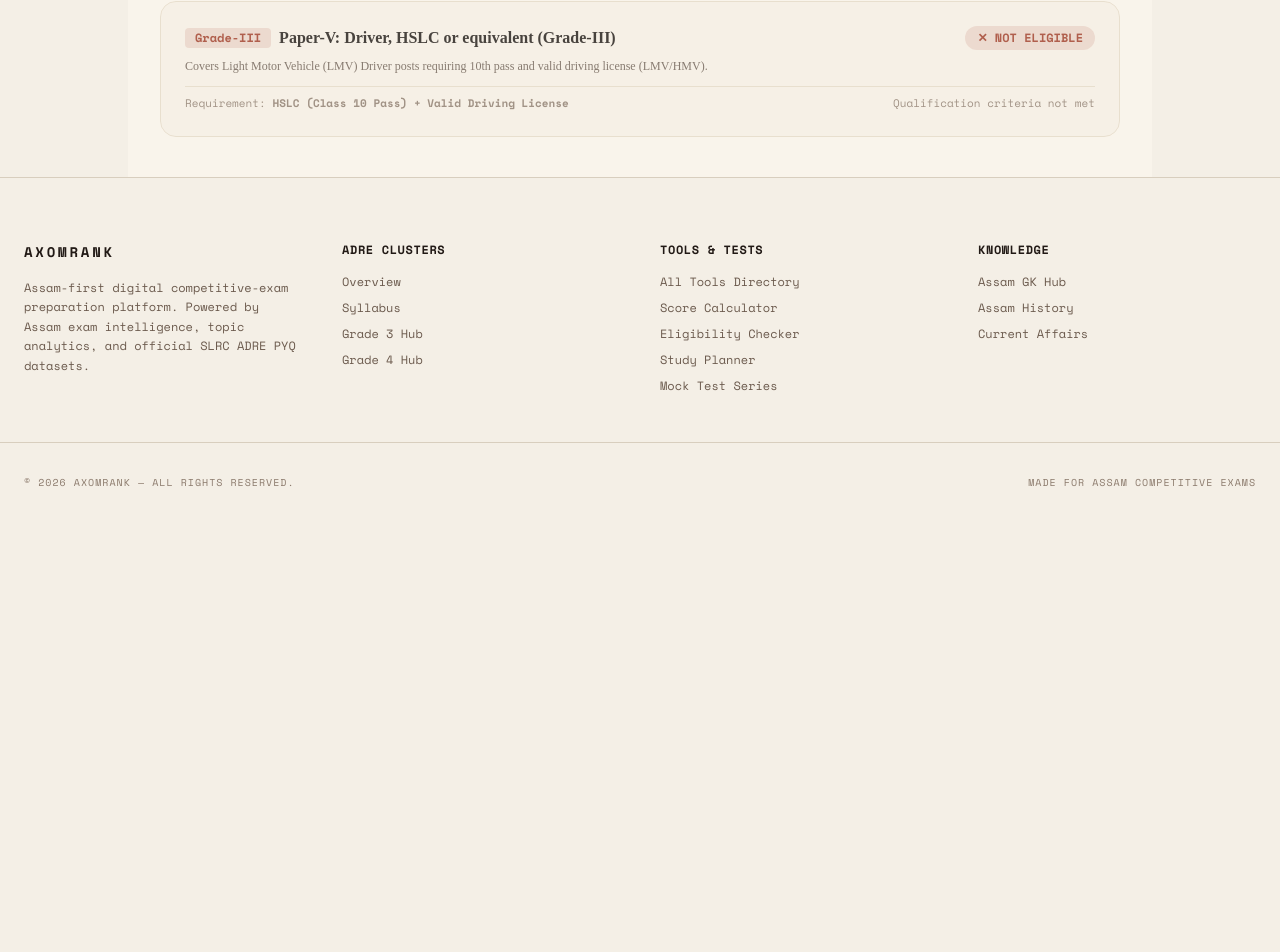
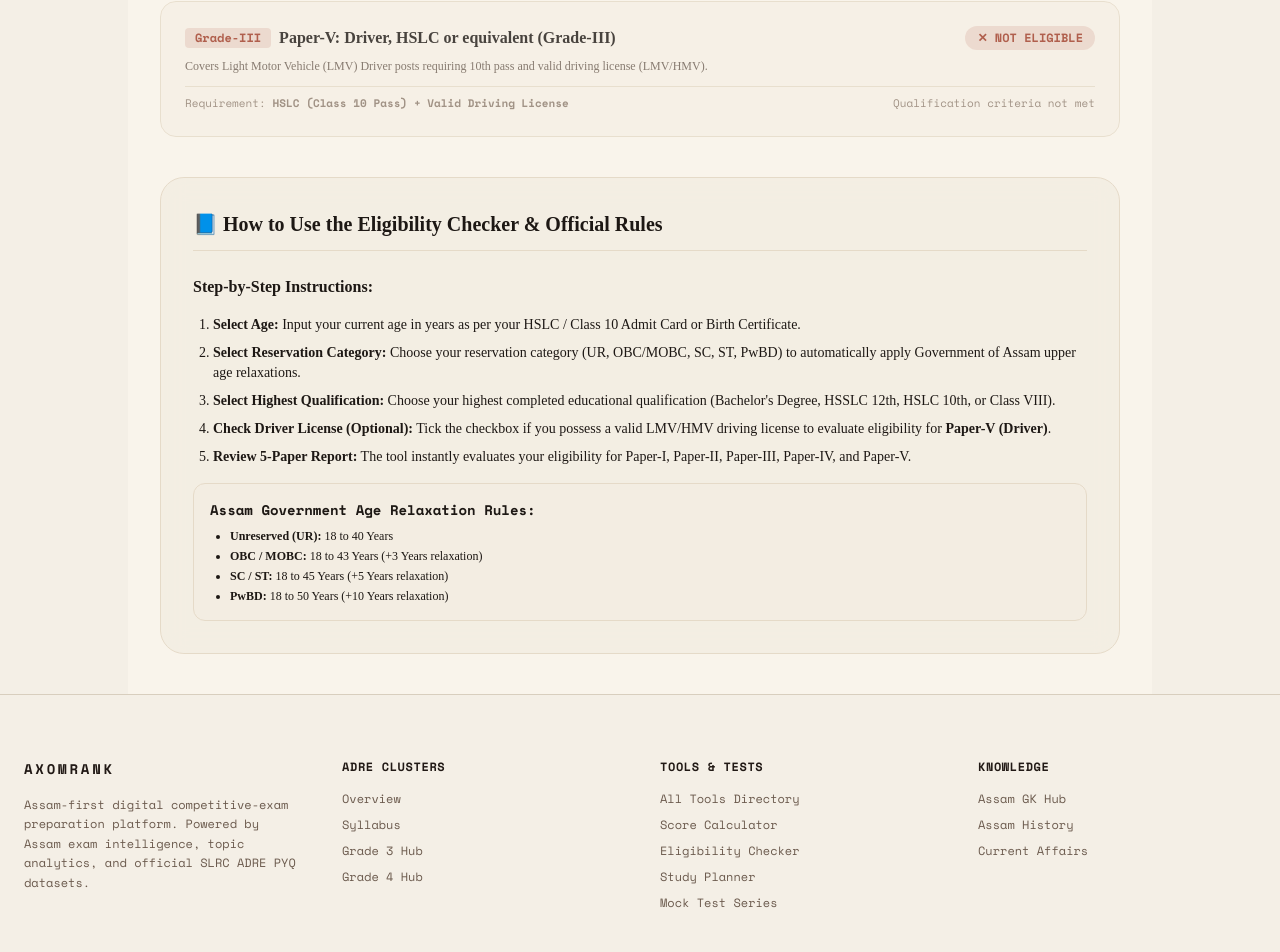
Before and after one commit to Angsumi/ADRE, a Next.js app: page /ADRE/tools/eligibility-checker in a window 1280 px wide. Shown: the part 1264-2216 px from the top of the page. Before the commit the page ends 1819 px from the top, so only its background shows below. Built offline with nearby package versions, Linux system fonts and the light colour scheme.

Commit message:
docs: Add detailed How To Use instructions & official guidelines to all tool pages

```diff
--- a/src/app/tools/eligibility-checker/page.tsx
+++ b/src/app/tools/eligibility-checker/page.tsx
@@ -203,6 +203,34 @@ export default function EligibilityCheckerPage() {
           })}
         </div>
       </div>
+
+      {/* Instructions & Guidelines Section */}
+      <section className="glass-panel p-6 sm:p-8 rounded-3xl space-y-6 border-[#E5DAC8] text-[#1D1814]">
+        <h2 className="text-xl font-bold text-[#1D1814] border-b border-[#E5DAC8] pb-3">
+          📘 How to Use the Eligibility Checker & Official Rules
+        </h2>
+
+        <div className="space-y-4 text-xs sm:text-sm text-[#6B5D52] leading-relaxed">
+          <h3 className="text-base font-bold text-[#1D1814]">Step-by-Step Instructions:</h3>
+          <ol className="list-decimal pl-5 space-y-2 text-[#1D1814]">
+            <li><strong>Select Age:</strong> Input your current age in years as per your HSLC / Class 10 Admit Card or Birth Certificate.</li>
+            <li><strong>Select Reservation Category:</strong> Choose your reservation category (UR, OBC/MOBC, SC, ST, PwBD) to automatically apply Government of Assam upper age relaxations.</li>
+            <li><strong>Select Highest Qualification:</strong> Choose your highest completed educational qualification (Bachelor's Degree, HSSLC 12th, HSLC 10th, or Class VIII).</li>
+            <li><strong>Check Driver License (Optional):</strong> Tick the checkbox if you possess a valid LMV/HMV driving license to evaluate eligibility for <strong>Paper-V (Driver)</strong>.</li>
+            <li><strong>Review 5-Paper Report:</strong> The tool instantly evaluates your eligibility for Paper-I, Paper-II, Paper-III, Paper-IV, and Paper-V.</li>
+          </ol>
+
+          <div className="p-4 rounded-xl bg-[#F3EDE2] border border-[#E5DAC8] space-y-2 mt-4">
+            <h4 className="font-bold text-[#1D1814] font-mono">Assam Government Age Relaxation Rules:</h4>
+            <ul className="list-disc pl-5 text-xs text-[#1D1814] space-y-1">
+              <li><strong>Unreserved (UR):</strong> 18 to 40 Years</li>
+              <li><strong>OBC / MOBC:</strong> 18 to 43 Years (+3 Years relaxation)</li>
+              <li><strong>SC / ST:</strong> 18 to 45 Years (+5 Years relaxation)</li>
+              <li><strong>PwBD:</strong> 18 to 50 Years (+10 Years relaxation)</li>
+            </ul>
+          </div>
+        </div>
+      </section>
     </div>
   );
 }
--- a/src/app/tools/score-calculator/page.tsx
+++ b/src/app/tools/score-calculator/page.tsx
@@ -97,6 +97,33 @@ export default function ScoreCalculatorPage() {
           </Link>
         </div>
       </div>
+
+      {/* How To Use & Calculation Rules Guide Section */}
+      <section className="glass-panel p-6 sm:p-8 rounded-3xl space-y-6 border-[#E5DAC8] text-[#1D1814]">
+        <h2 className="text-xl font-bold text-[#1D1814] border-b border-[#E5DAC8] pb-3">
+          📘 How to Use the ADRE Score Calculator & Official Marking Rules
+        </h2>
+
+        <div className="space-y-4 text-xs sm:text-sm text-[#6B5D52] leading-relaxed">
+          <h3 className="text-base font-bold text-[#1D1814]">Step-by-Step Instructions:</h3>
+          <ol className="list-decimal pl-5 space-y-2 text-[#1D1814]">
+            <li><strong>Enter Total Questions:</strong> Input the total number of questions in your ADRE paper (e.g. 100 questions for Grade 3 or 135 questions for Grade 4).</li>
+            <li><strong>Input Correct Answers:</strong> Enter the exact count of questions you answered correctly. Each correct answer awards <strong>+1.0 Mark</strong>.</li>
+            <li><strong>Input Incorrect Answers:</strong> Enter the count of questions answered wrong. Each wrong answer deducts <strong>-0.25 Marks</strong>.</li>
+            <li><strong>View Score & Rank:</strong> The tool automatically calculates your <strong>Net ADRE Score</strong>, percentage score, and estimated state-level percentile rank.</li>
+          </ol>
+
+          <div className="p-4 rounded-xl bg-[#F3EDE2] border border-[#E5DAC8] space-y-2 mt-4">
+            <h4 className="font-bold text-[#1D1814] font-mono">Official SLRC ADRE Marking Formula:</h4>
+            <p className="font-mono text-xs text-[#9E3A26]">
+              Net Score = (Correct Answers × 1.0) - (Incorrect Answers × 0.25)
+            </p>
+            <p className="text-[11px] text-[#6B5D52]">
+              *Note: Unanswered / omitted questions carry 0 marks and do not attract negative deductions.
+            </p>
+          </div>
+        </div>
+      </section>
     </div>
   );
 }
--- a/src/app/tools/study-planner/page.tsx
+++ b/src/app/tools/study-planner/page.tsx
@@ -80,6 +80,23 @@ export default function StudyPlannerPage() {
           </Link>
         </div>
       </div>
+
+      {/* How To Use Instructions Guide Section */}
+      <section className="glass-panel p-6 sm:p-8 rounded-3xl space-y-6 border-[#E5DAC8] text-[#1D1814]">
+        <h2 className="text-xl font-bold text-[#1D1814] border-b border-[#E5DAC8] pb-3">
+          📘 How to Use the 30-Day ADRE Study Planner
+        </h2>
+
+        <div className="space-y-4 text-xs sm:text-sm text-[#6B5D52] leading-relaxed">
+          <h3 className="text-base font-bold text-[#1D1814]">Step-by-Step Instructions:</h3>
+          <ol className="list-decimal pl-5 space-y-2 text-[#1D1814]">
+            <li><strong>Select Target Exam:</strong> Choose whether you are preparing for Grade 3 (Graduate/HSSLC) or Grade 4 (Class 8/HSLC).</li>
+            <li><strong>Input Daily Hours:</strong> Enter how many hours you can commit to studying each day (e.g. 2 hours, 4 hours, or 8 hours).</li>
+            <li><strong>Review High-Yield Allocation:</strong> The planner automatically splits your study time based on official ADRE subject weightage (40% Assam GK & History, 35% Maths & Reasoning, 25% Mock Practice & Revision).</li>
+            <li><strong>Execute Daily Plan:</strong> Follow the recommended daily timetable and track your weak areas using our interactive PYQ solvers.</li>
+          </ol>
+        </div>
+      </section>
     </div>
   );
 }
```
